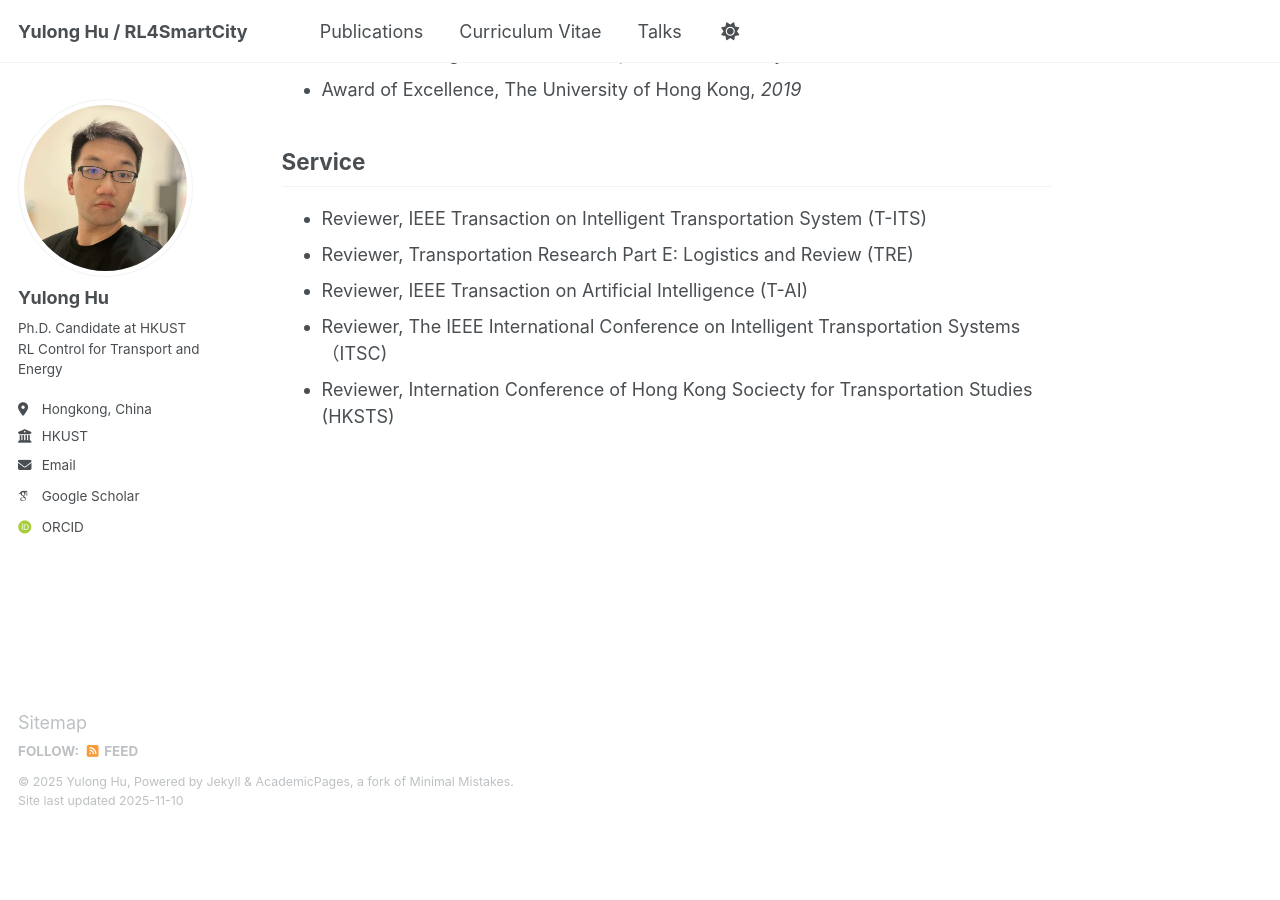
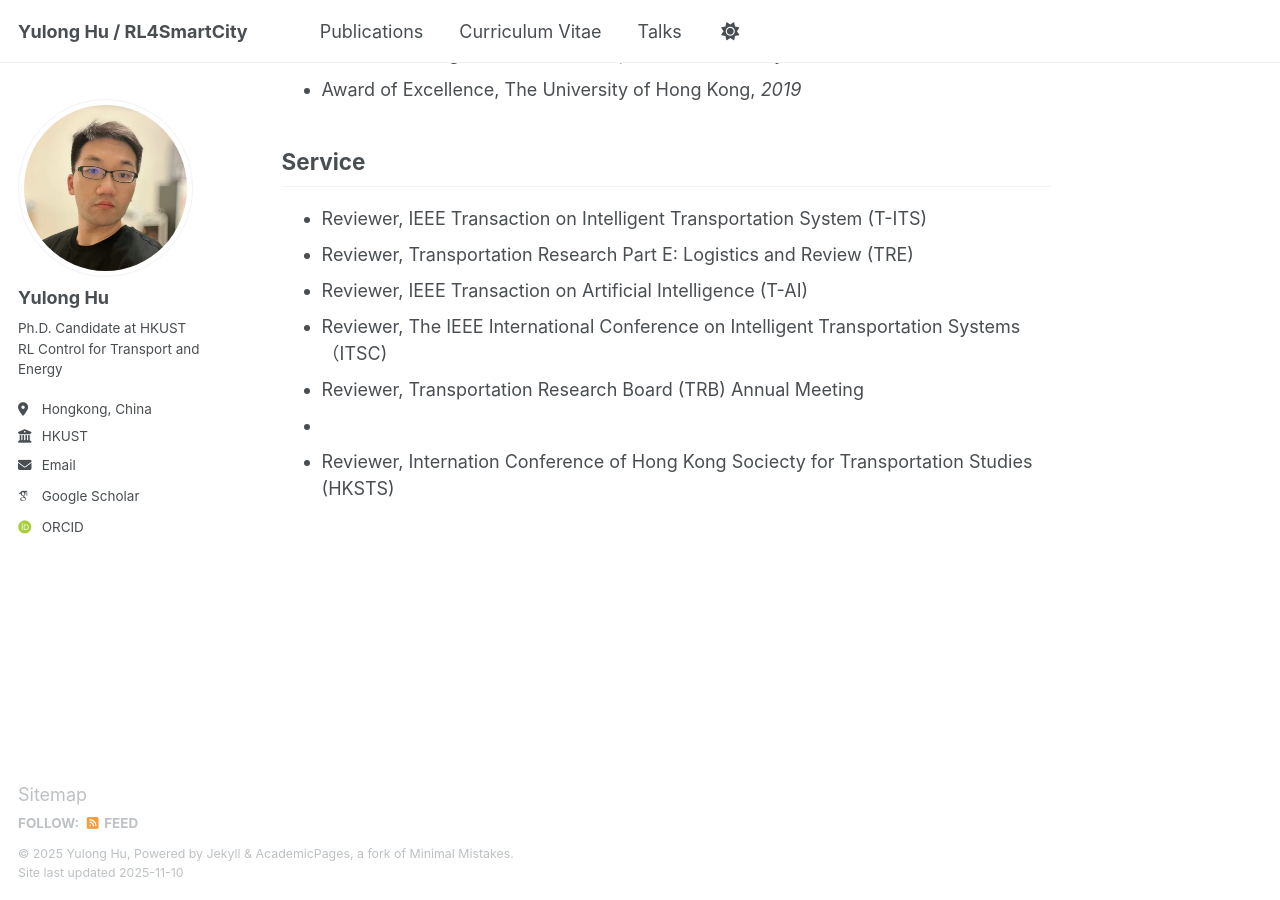
Before and after one commit to yulonghu2000/yulonghu2000.github.io, a Jekyll site: the page built from _pages/cv.md, in a window 1280 px wide and 900 px high, scrolled down 1263 px. Built offline with Jekyll 4.4.1, drawn with Linux system fonts in a browser that asks for light colours; some web fonts are replaced; before the commit the page ends 2091 px from its top, so only the background shows below that.

Commit message:
Update cv.md

```diff
--- a/_pages/cv.md
+++ b/_pages/cv.md
@@ -36,4 +36,6 @@ author_profile: true
 - Reviewer, Transportation Research Part E: Logistics and Review (TRE)
 - Reviewer, IEEE Transaction on Artificial Intelligence (T-AI)
 - Reviewer, The IEEE International Conference on Intelligent Transportation Systems（ITSC)
+- Reviewer, Transportation Research Board (TRB) Annual Meeting
+-
 - Reviewer, Internation Conference of Hong Kong Sociecty for Transportation Studies (HKSTS)
```
